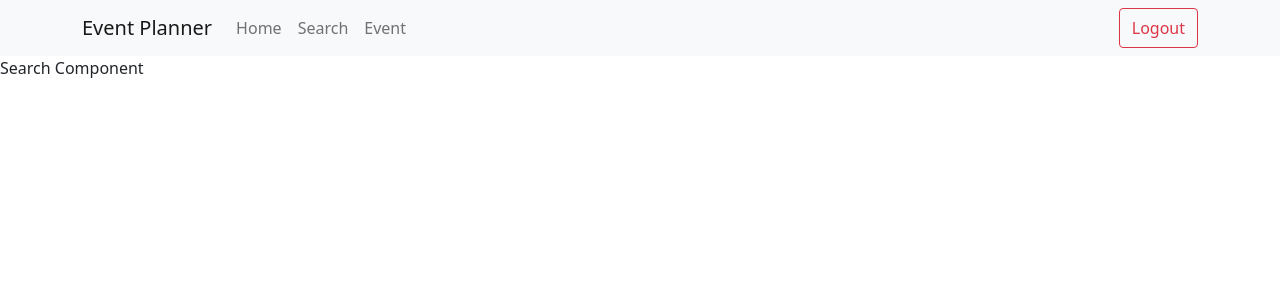
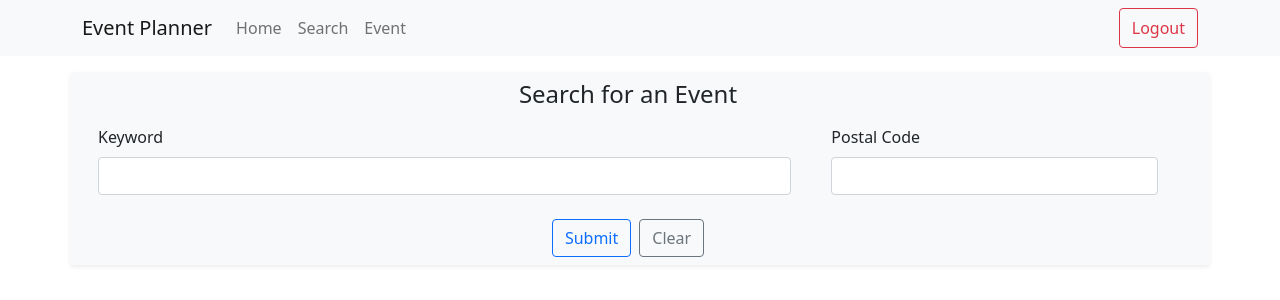
Before and after one commit to CSC-4350-Final-Project/UI, a React (Create React App) app: page /search in a window 1280 px wide. Shown: the top 300 px of the page. Built offline with nearby package versions, Linux system fonts and the light colour scheme.

Commit message:
add search/search results page

```diff
--- a/src/components/Search/Search.js
+++ b/src/components/Search/Search.js
@@ -1,11 +1,65 @@
-import React from 'react';
-// import PropTypes from 'prop-types';
+import React, { useState } from 'react';
+import {
+  Button,
+  Col,
+  Container,
+  Form,
+  Row,
+} from 'react-bootstrap';
+import SearchResults from './SearchResults/SearchResults';
+import event from '../Event/dummy-event';
+
+const dummyResults = [event, event, event];
 
 function Search() {
+  const [form, setForm] = useState({ keyword: '', postalCode: '' });
+  const [searchResults, setSearchResults] = useState([]);
+  const [searched, setSearched] = useState(false);
+
+  async function search() {
+    // const body = JSON.stringify(form);
+    setSearchResults(dummyResults);
+    setSearched(true);
+  }
+
+  function clear() {
+    setSearchResults([]);
+    setSearched(false);
+  }
+
   return (
-    <div>
-      Search Component
-    </div>
+    <Container>
+      <Form onSubmit={(e) => { e.preventDefault(); search(); }}>
+        <Row className="mt-3 bg-light rounded p-2 shadow-sm">
+          <Row>
+            <Col>
+              <h4 className="text-center">Search for an Event</h4>
+            </Col>
+          </Row>
+          <Row>
+            <Col xs={12} sm={8}>
+              <Form.Group className="m-2">
+                <Form.Label>Keyword</Form.Label>
+                <Form.Control type="text" value={form.keyword} onChange={(e) => setForm({ ...form, keyword: e.target.value })} />
+              </Form.Group>
+            </Col>
+            <Col xs={12} sm={4}>
+              <Form.Group className="m-2">
+                <Form.Label>Postal Code</Form.Label>
+                <Form.Control type="text" value={form.postalCode} onChange={(e) => setForm({ ...form, postalCode: e.target.value })} />
+              </Form.Group>
+            </Col>
+          </Row>
+          <Row>
+            <Col className="text-center mt-3" xs={12}>
+              <Button onClick={() => search()} variant="outline-primary">Submit</Button>
+              <Button onClick={() => clear()} className="ms-2" variant="outline-secondary">Clear</Button>
+            </Col>
+          </Row>
+        </Row>
+      </Form>
+      {searched && <SearchResults results={searchResults} />}
+    </Container>
   );
 }
 
--- /dev/null
+++ b/src/components/Search/SearchResults/SearchResults.js
@@ -0,0 +1,32 @@
+import React from 'react';
+import PropTypes from 'prop-types';
+import { Col, Row } from 'react-bootstrap';
+
+function SearchResults({ results }) {
+  return (
+    results.length === 0
+      ? (
+        <Row className="mt-3 bg-light rounded p-2 shadow-sm">
+          <Col className="text-center">
+            <h4>No results found</h4>
+            <span>Please try changing your search criteria.</span>
+          </Col>
+        </Row>
+      ) : (
+        <Row className="mt-3 bg-light rounded p-2 shadow-sm">
+          <Col className="text-center">
+            <h4>Search Results</h4>
+            {results.map((result, index) => <div key={index}>{result.name}</div>)}
+          </Col>
+        </Row>
+      )
+  );
+}
+
+SearchResults.propTypes = {
+  results: PropTypes.instanceOf(Array).isRequired,
+};
+
+SearchResults.defaultProps = {};
+
+export default SearchResults;
```
